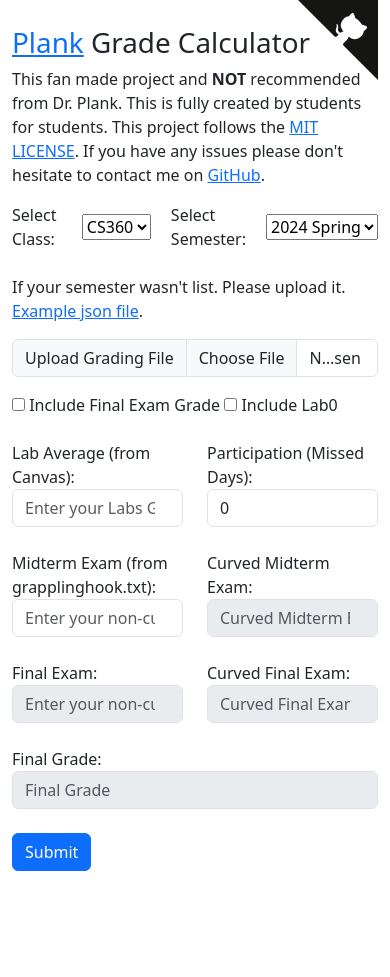
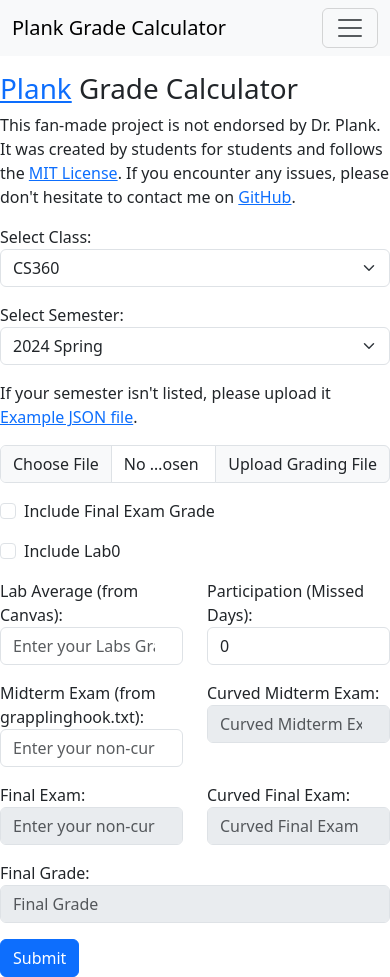
Before and after one commit to PiSaucer/plank-grades, a plain HTML site: page index.html in a window 390 px wide. Before the commit the page ends 871 px from the top, so only its background shows below. Drawn offline with nearby package versions, Linux system fonts and the light colour scheme.

Commit message:
Added More Mobile Support

```diff
--- a/index.html
+++ b/index.html
@@ -18,112 +18,82 @@
         .hide {
             display: none;
         }
+
+        @media (max-width: 576px) {
+            .container {
+                padding-left: 0;
+                padding-right: 0;
+            }
+        }
     </style>
 </head>
 
 <body>
-    <div class="container">
-        <div class="navbar navbar-default" role="navigation">
+    <nav class="navbar navbar-expand-lg navbar-light bg-light">
         <div class="container-fluid">
-                <ul class="nav navbar-nav navbar-right">
-                    <li>
-                        <a href="https://github.com/PiSaucer/plank-grades" class="github-corner" target="_blank" aria-label="View source on GitHub"><svg width="80" height="80"
-                                viewBox="0 0 250 250"
-                                style="fill:#151513; color:#fff; position: absolute; top: 0; border: 0; right: 0;"
-                                aria-hidden="true">
-                                <path d="M0,0 L115,115 L130,115 L142,142 L250,250 L250,0 Z"></path>
-                                <path
-                                    d="M128.3,109.0 C113.8,99.7 119.0,89.6 119.0,89.6 C122.0,82.7 120.5,78.6 120.5,78.6 C119.2,72.0 123.4,76.3 123.4,76.3 C127.3,80.9 125.5,87.3 125.5,87.3 C122.9,97.6 130.6,101.9 134.4,103.2"
-                                    fill="currentColor" style="transform-origin: 130px 106px;" class="octo-arm"></path>
-                                <path
-                                    d="M115.0,115.0 C114.9,115.1 118.7,116.5 119.8,115.4 L133.7,101.6 C136.9,99.2 139.9,98.4 142.2,98.6 C133.8,88.0 127.5,74.4 143.8,58.0 C148.5,53.4 154.0,51.2 159.7,51.0 C160.3,49.4 163.2,43.6 171.4,40.1 C171.4,40.1 176.1,42.5 178.8,56.2 C183.1,58.6 187.2,61.8 190.9,65.4 C194.5,69.0 197.7,73.2 200.1,77.6 C213.8,80.2 216.3,84.9 216.3,84.9 C212.7,93.1 206.9,96.0 205.4,96.6 C205.1,102.4 203.0,107.8 198.3,112.5 C181.9,128.9 168.3,122.5 157.7,114.1 C157.9,116.9 156.7,120.9 152.7,124.9 L141.0,136.5 C139.8,137.7 141.6,141.9 141.8,141.8 Z"
-                                    fill="currentColor" class="octo-body"></path>
-                            </svg></a>
-                        <style>
-                            .github-corner:hover .octo-arm {
-                                animation: octocat-wave 560ms ease-in-out
-                            }
-
-                            @keyframes octocat-wave {
-                                0%,
-                                100% {
-                                    transform: rotate(0)
-                                }
-                                20%,
-                                60% {
-                                    transform: rotate(-25deg)
-                                }
-                                40%,
-                                80% {
-                                    transform: rotate(10deg)
-                                }
-                            }
-
-                            @media (max-width:500px) {
-                                .github-corner:hover .octo-arm {
-                                    animation: none
-                                }
-                                .github-corner .octo-arm {
-                                    animation: octocat-wave 560ms ease-in-out
-                                }
-                            }
-                        </style>
+            <a class="navbar-brand" href="#">Plank Grade Calculator</a>
+            <button class="navbar-toggler" type="button" data-bs-toggle="collapse"
+                data-bs-target="#navbarSupportedContent" aria-controls="navbarSupportedContent" aria-expanded="false"
+                aria-label="Toggle navigation">
+                <span class="navbar-toggler-icon"></span>
+            </button>
+            <div class="collapse navbar-collapse" id="navbarSupportedContent">
+                <ul class="navbar-nav ms-auto mb-2 mb-lg-0">
+                    <li class="nav-item">
+                        <a class="nav-link" href="https://github.com/PiSaucer/plank-grades" target="_blank"
+                            aria-label="View source on GitHub"><i class="bi bi-github"></i> View on GitHub</a>
                     </li>
                 </ul>
             </div>
         </div>
-    </div>
+    </nav>
 
-    <div class="container-sm" style="margin-top: 10px;">
+    <div class="container mt-3">
         <h1><a href="https://web.eecs.utk.edu/~jplank/plank/classes/" target="_blank">Plank</a> Grade Calculator</h1>
-        <p>This fan made project and <strong>NOT</strong> recommended from Dr. Plank. This is fully created by students for students. This project follows the <a href="LICENSE">MIT LICENSE</a>. If you have any issues please don't hesitate to contact me on <a href="https://github.com/PiSaucer/plank-grades">GitHub</a>.</p>
+        <p>This fan-made project is not endorsed by Dr. Plank. It was created by students for students and follows the
+            <a href="LICENSE">MIT License</a>. If you encounter any issues, please don't hesitate to contact me on <a
+                href="https://github.com/PiSaucer/plank-grades">GitHub</a>.</p>
 
         <div id="alert"></div>
 
         <form id="myForm">
             <div class="row">
                 <div class="col">
-                    <div style="display: flex; align-items: center; gap: 20px;">
-
                     <label for="class">Select Class:</label>
-                        <select id="class" name="class">
-
-                        </select>
+                    <select id="class" class="form-select mb-3" name="class"></select>
 
                     <label for="semester">Select Semester:</label>
-                        <select id="semester" name="semester">
-                        </select>
+                    <select id="semester" class="form-select mb-3" name="semester"></select>
 
-                    </div>
-                    <br>
-
-                    <div>
-                        <p>If your semester wasn't list. Please upload it. <a href="data/cs360/2023-spring.json" download>Example json file</a>.</p>
+                    <p>If your semester isn't listed, please upload it <a href="data/cs360/2023-spring.json"
+                            download>Example JSON file</a>.</p>
                     <div class="input-group mb-3">
+                        <input type="file" class="form-control" id="fileupload" name="fileupload" accept=".json">
                         <label class="input-group-text" for="fileupload">Upload Grading File</label>
-                            <input type="file" class="form-control" id="fileupload" name="fileupload" accept=".json">
-                        </div>
                     </div>
 
                     <div id="uploadAlert"></div>
 
-                    <input type="checkbox" id="testFinal" name="testFinal" onchange="enableFinalInput()">
-                    <label for="testFinal">Include Final Exam Grade</label>
+                    <div class="form-check mb-3">
+                        <input type="checkbox" class="form-check-input" id="testFinal" name="testFinal"
+                            onchange="enableFinalInput()">
+                        <label class="form-check-label" for="testFinal">Include Final Exam Grade</label>
+                    </div>
 
-                    <input type="checkbox" id="checklab0" name="checklab0" onchange="enableLab0()">
-                    <label for="checklab0">Include Lab0</label>
+                    <div class="form-check mb-3">
+                        <input type="checkbox" class="form-check-input" id="checklab0" name="checklab0"
+                            onchange="enableLab0()">
+                        <label class="form-check-label" for="checklab0">Include Lab0</label>
+                    </div>
 
-                </div>
-            </div>
-            <br>
-            <div class="row hide" id="lab0row">
+                    <div class="row mb-3 hide" id="lab0row">
                         <div class="col">
                             <label for="lab0">Lab 0 (from grapplinghook.txt):</label>
                             <input type="number" class="form-control" id="lab0" name="lab0" min="0" max="100" step=".01"
                                 placeholder="Enter your Lab 0 Grade">
-                <br>
                         </div>
                     </div>
+
                     <div class="row">
                         <div class="col">
                             <label for="labs">Lab Average (from Canvas):</label>
@@ -132,16 +102,16 @@
                         </div>
                         <div class="col">
                             <label for="participation">Participation (Missed Days):</label>
-                    <input type="number" class="form-control" id="participation" name="participation" value="0" min="0"
-                        max="100" step="1" placeholder="Enter your amount of days that you missed" required>
+                            <input type="number" class="form-control" id="participation" name="participation" value="0"
+                                min="0" max="100" step="1" placeholder="Enter your amount of days that you missed"
+                                required>
                         </div>
                     </div>
-            <br>
-            <div class="row align-items-center">
+                    <div class="row mt-3">
                         <div class="col">
                             <label for="midterm">Midterm Exam (from grapplinghook.txt):</label>
-                    <input type="number" class="form-control" id="midterm" name="midterm" min="0" max="100" step=".01"
-                        placeholder="Enter your non-curved Midterm Exam Grade" required>
+                            <input type="number" class="form-control" id="midterm" name="midterm" min="0" max="100"
+                                step=".01" placeholder="Enter your non-curved Midterm Exam Grade" required>
                         </div>
                         <div class="col">
                             <label for="curvedmidterm">Curved Midterm Exam:</label>
@@ -149,12 +119,11 @@
                                 placeholder="Curved Midterm Exam Grade" disabled>
                         </div>
                     </div>
-            <br>
-            <div class="row">
+                    <div class="row mt-3">
                         <div class="col">
                             <label for="final">Final Exam:</label>
-                    <input type="number" class="form-control" id="final" name="final" min="0" max="100" step=".01"
-                        placeholder="Enter your non-curved Final Exam Grade" disabled>
+                            <input type="number" class="form-control" id="final" name="final" min="0" max="100"
+                                step=".01" placeholder="Enter your non-curved Final Exam Grade" disabled>
                         </div>
                         <div class="col">
                             <label for="curvedfinal">Curved Final Exam:</label>
@@ -162,16 +131,20 @@
                                 placeholder="Curved Final Exam Grade" disabled>
                         </div>
                     </div>
-            <br>
-            <div class="row">
+                    <div class="row mt-3">
                         <div class="col">
                             <label for="finalgrade">Final Grade:</label>
                             <input type="text" class="form-control" id="finalgrade" name="finalgrade" min="0" max="100"
                                 step=".01" placeholder="Final Grade" disabled>
                         </div>
                     </div>
-            <br>
+                    <div class="row mt-3">
+                        <div class="col">
                             <button type="submit" class="btn btn-primary">Submit</button>
+                        </div>
+                    </div>
+                </div>
+            </div>
         </form>
     </div>
     <script src="index.js"></script>
```
Lines whose indentation alone changed are shown as unchanged.
